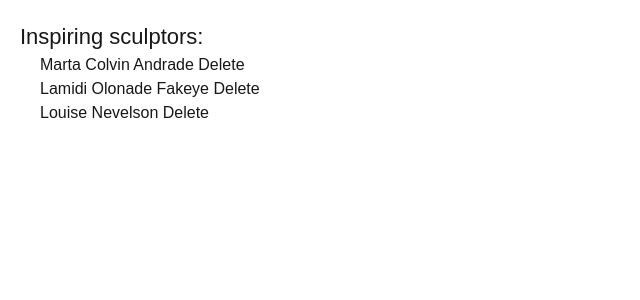
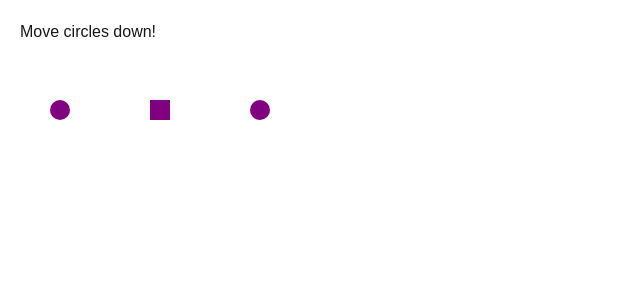
Before and after one commit to naktty/learn_react, a Next.js app in the folder learn-react/: page / in a window 1280 px wide. Shown: the top 300 px of the page, without its empty margins (0-640 px from the left). Built offline with nearby package versions, Linux system fonts and the light colour scheme.

Commit message:
配列の変換

```diff
--- a/learn-react/src/app/page.tsx
+++ b/learn-react/src/app/page.tsx
@@ -2,36 +2,54 @@
 
 import { useState } from 'react';
 
-let initialArtists = [
-  { id: 0, name: 'Marta Colvin Andrade' },
-  { id: 1, name: 'Lamidi Olonade Fakeye'},
-  { id: 2, name: 'Louise Nevelson'},
+let initialShapes = [
+  { id: 0, type: 'circle', x: 50, y: 100 },
+  { id: 1, type: 'square', x: 150, y: 100 },
+  { id: 2, type: 'circle', x: 250, y: 100 },
 ];
 
-export default function List() {
-  const [artists, setArtists] = useState(
-    initialArtists
+export default function ShapeEditor() {
+  const [shapes, setShapes] = useState(
+    initialShapes
   );
+
+  function handleClick() {
+    const nextShapes = shapes.map(shape => {
+      if (shape.type === 'square') {
+        // No change
+        return shape;
+      } else {
+        // Return a new circle 50px below
+        return {
+          ...shape,
+          y: shape.y + 50,
+        };
+      }
+    });
+    // Re-render with the new array
+    setShapes(nextShapes);
+  }
 
   return (
     <>
-      <h1>Inspiring sculptors:</h1>
-      <ul>
-        {artists.map(artist => (
-          <li key={artist.id}>
-            {artist.name}{' '}
-            <button onClick={() => {
-              setArtists(
-                artists.filter(a =>
-                  a.id !== artist.id
-                )
-              );
-            }}>
-              Delete
-            </button>
-          </li>
-        ))}
-      </ul>
+      <button onClick={handleClick}>
+        Move circles down!
+      </button>
+      {shapes.map(shape => (
+        <div
+          key={shape.id}
+          style={{
+          background: 'purple',
+          position: 'absolute',
+          left: shape.x,
+          top: shape.y,
+          borderRadius:
+            shape.type === 'circle'
+              ? '50%' : '',
+          width: 20,
+          height: 20,
+        }} />
+      ))}
     </>
   );
 }
```
